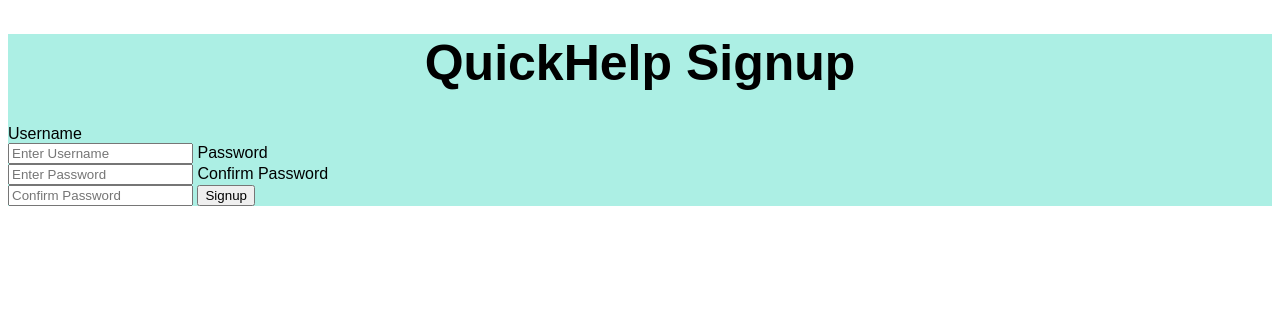
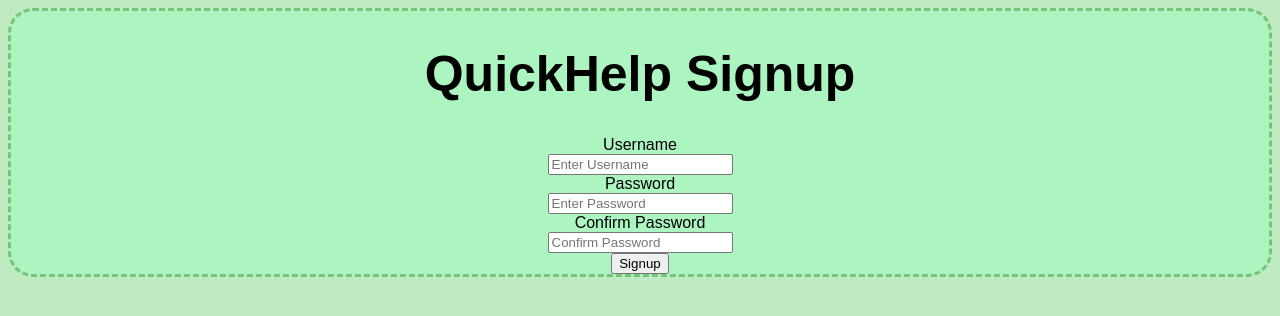
Before and after one commit to kamvegwij/FINAL-CAPSTONE, a Flask app: page / in a window 1280 px wide. Shown: the top 316 px of the page. Run offline with Flask 2, Linux system fonts and the light colour scheme.

Commit message:
prototype

```diff
--- a/Product Development/app.py
+++ b/Product Development/app.py
@@ -9,7 +9,7 @@ socketio = SocketIO(app)
 @socketio.on('message')
 def handle_message(message):
     print("Recieved message: " + message)
-    send(message, broadcast=False) #broadcast set to true send the message to everyone on the server chat.
+    send(message, broadcast=True) #broadcast set to true send the message to everyone on the server chat.
 
 #pages
 @app.route("/", methods=['GET', 'POST'])
--- a/Product Development/static/css/style.css
+++ b/Product Development/static/css/style.css
@@ -1,8 +1,13 @@
 .signup{
-  background-color: rgb(172, 239, 228);
   font-family: sans-serif;
-  justify-content: center;
-  position: relative;
+  background-color: rgb(172, 245, 193);
+  border: 3px dashed rgb(121, 194, 121);
+  border-radius: 25px;
+  margin: auto;
+}
+.signbody{
+  text-align: center;
+  background-color: rgb(192, 234, 194);
 }
 .info {
   background-color: rgb(255, 255, 255);
--- a/Product Development/static/js/client.js
+++ b/Product Development/static/js/client.js
@@ -3,10 +3,10 @@ $(document).ready(function() {
                 var socket = io.connect("http://127.0.0.1:5000")
 
                 socket.on('connect', function(){
-                    socket.send("User connected");
+                    socket.send("User connected"); //listen to 'connect' event
                 });
-                socket.on('message', function(data){
-                    $('#messages').append($('<p>').text(data));
+                socket.on('message', function(msg){
+                    $('#messages').append($('<li>').text(msg)); //listen to 'message' event
                 });
 
                 $('#sendbtn').on('click', function(){
--- a/Product Development/templates/signup.html
+++ b/Product Development/templates/signup.html
@@ -8,7 +8,7 @@
     <title>Signup</title>
 </head>
 
-<body>
+<body class = "signbody">
 
     <div class="signup">
         <h1>QuickHelp Signup</h1>
@@ -20,14 +20,16 @@
                 {% endif %}
             {% endwith %}
         <form action="", method = "post">
+            <script src="{{ url_for('static', filename='/js/signup.js') }}"> </script>
+
             <label>Username</label><br>
-            <input type="text" name="username" placeholder="Enter Username">
+            <input type="text" name="username" placeholder="Enter Username"><br>
             <label>Password</label><br>
-            <input type="password" name="password" placeholder="Enter Password">
+            <input type="password" name="password" placeholder="Enter Password"><br>
             <label>Confirm Password</label><br>
-            <input type="password" name="password_conf" placeholder="Confirm Password">
+            <input type="password" name="password_conf" placeholder="Confirm Password"><br>
 
-            <button type="submit" >Signup</button>
+            <button type="submit" id = 'signbtn'>Signup</button>
 
         </form>
     </div>
```
Also changed, not shown: Product Development/templates/help.html (+6 -5 lines).
